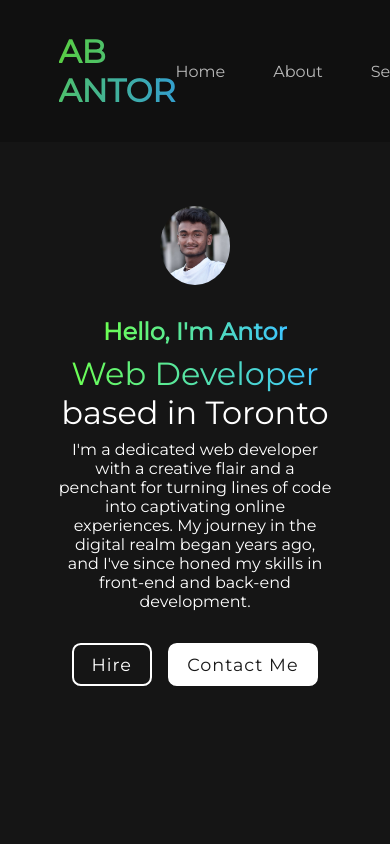
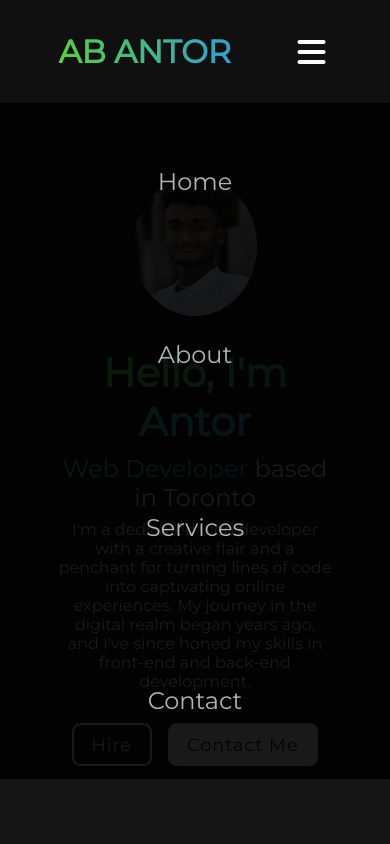
Before and after one commit to Antor-Adhikary1216/a-Responsive-Portfolio-webpage, a plain HTML site: page Code.to/index.html in a window 390 px wide. Shown: the top 844 px of the page. Drawn offline with Linux system fonts and the light colour scheme.

Commit message:
javascript

```diff
--- a/Code.to/Styels.css
+++ b/Code.to/Styels.css
@@ -401,7 +401,7 @@ form .input-box{
 
     .col-right .social-icons i{
       font-size: 2em;
-      transition: 0.2 ease-in-out;
+      transition: 0.2s ease-in-out;
       cursor: pointer;
     }
 
@@ -409,3 +409,136 @@ form .input-box{
       color: #ffffff;
 
     }
+
+
+
+
+
+    @media(  max-width : 968px){
+
+   section{
+      padding: 8em 15%;
+
+   }
+  nav .btn{
+   display: none;
+
+  }
+
+  #menu{
+   display: block;
+
+  }
+
+  .links{
+   position: absolute;
+   right: 0;
+   width: 100%;
+   top: 100%;
+   padding: 1em 3em ;
+   color: #ffffff;
+   display: flex;
+   flex-direction: column;
+   text-align: center;
+background: rgba( 0 , 0, 0, 0.9 );
+  }
+
+  .links a{
+   margin: 2em 0;
+   display: block;
+   font-size: 1.5em;
+   color: #ffffff;
+  }
+
+  .links.active{
+   display: block;
+
+  }
+
+  #home h1{
+     font-size: 4em;
+
+  }
+
+  #home h3{
+   font-size: 2em;
+  }
+
+  #home img{
+width: 24vw;
+
+  }
+
+  #about{
+   flex-direction: column;
+
+  }
+
+  #about img{
+   width: 32vw;
+
+  }
+
+  #about h1{
+   font-size: 3em;
+
+  }
+#about ul{
+   font-size: 1em;
+
+}
+
+
+
+    }
+
+
+
+    @media(max-width:768px){
+
+
+  #home h1{
+     font-size: 2.5em;
+
+  }
+
+  #home h3{
+   font-size: 1.5em;
+  }
+
+  #home img{
+width: 32vw;
+
+  }
+
+
+
+  #about .skills{
+   gap: 3em;
+  }
+
+  #servesec  .header{
+   font-size: 3em;
+
+
+  }
+
+  #contact .header{
+   font-size: 3em;
+
+  }
+
+  #contact .input{
+   padding: 0.5em 1em ;
+
+  }
+     fooder{
+
+      flex-direction: column;
+     gap: 5em;
+     align-items: baseline;
+     }
+
+
+
+    }
--- a/Code.to/index.html
+++ b/Code.to/index.html
@@ -20,14 +20,14 @@
       <a href="#" class="logo"><span>AB ANTOR</span></a>
       <ul class="links">
 
-        <a href="#">Home</a>
-        <a href="#">About</a>
-        <a href="#">Services</a>
-        <a href="#">Contact</a>
+        <a href="#home">Home</a>
+        <a href="#about">About</a>
+        <a href="#services">Services</a>
+        <a href="#contact">Contact</a>
     </ul>
 <i class="fa-solid fa-bars" id="menu"  ></i>
 
-   <a href="#" class="btn">Contact Me</a>
+   <a href="#contactme" class="btn">Contact Me</a>
 
     </nav>
 
```
